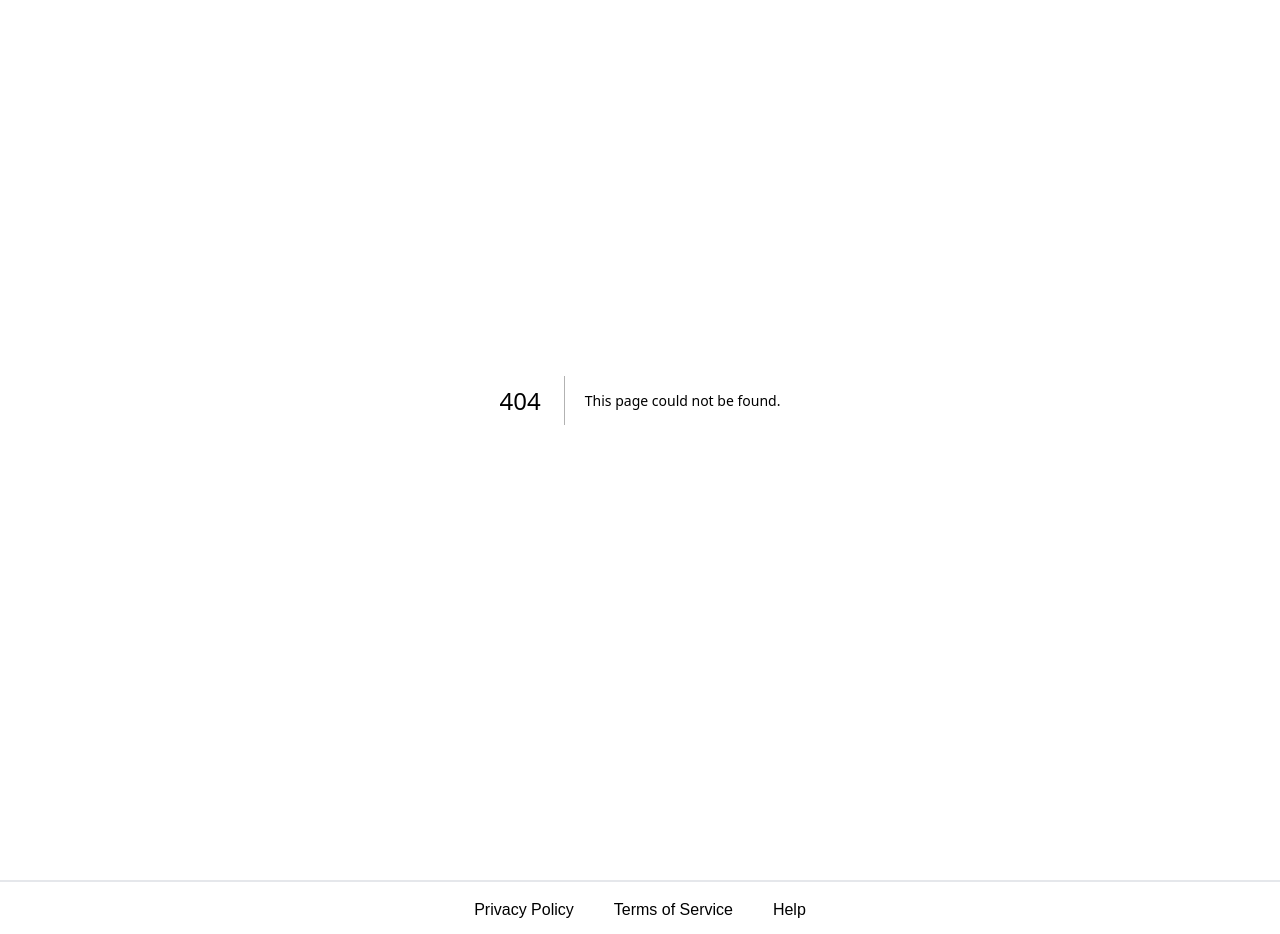
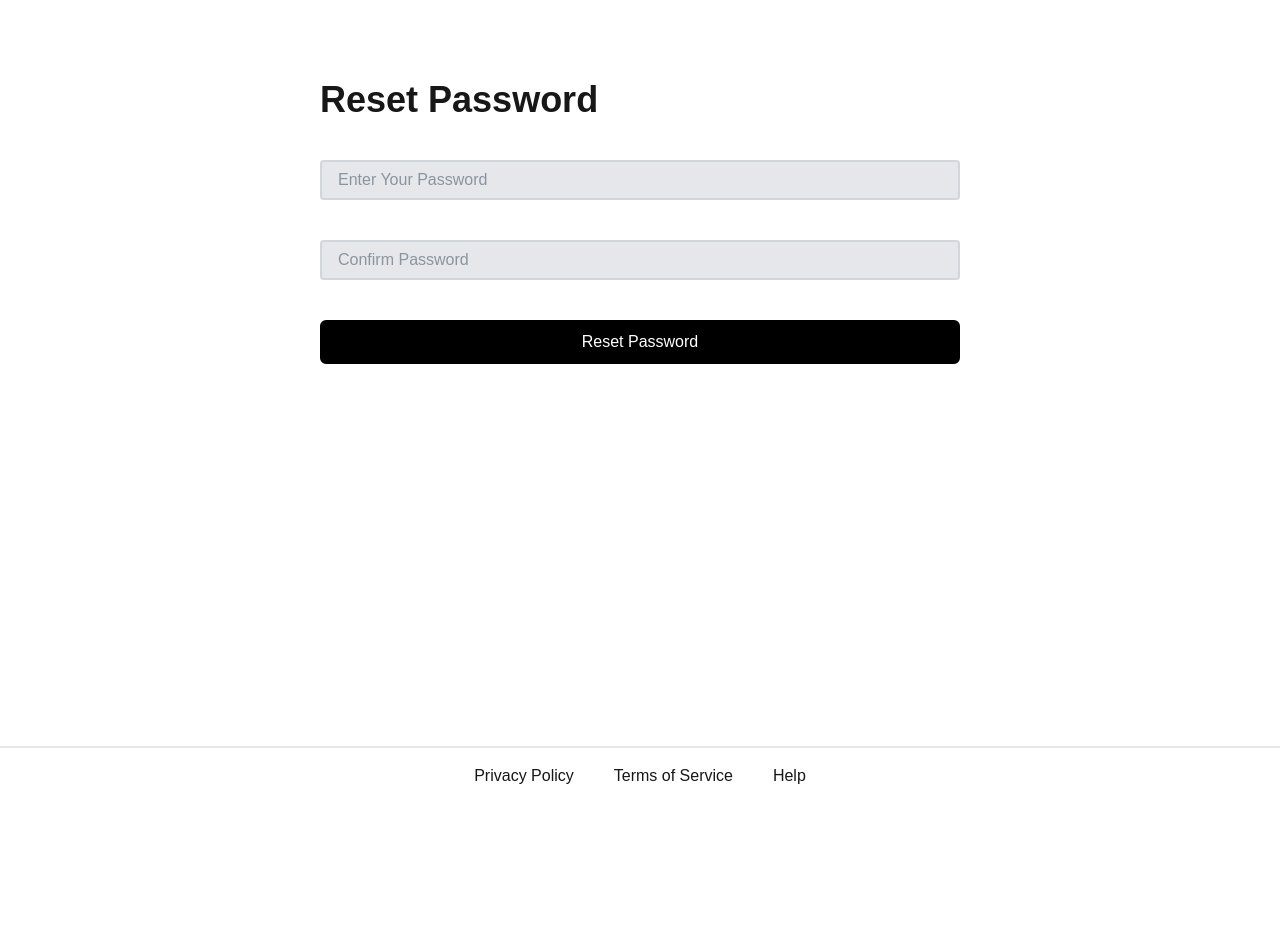
Before and after one commit to nesi04/RiddhiShala, a Next.js app: page /reset in a window 1280 px wide. Before the commit this address had no page. After the commit the page ends 800 px from the top, so only its background shows below. Built offline with nearby package versions, Linux system fonts and the light colour scheme.

Commit message:
authcompleted

```diff
--- a/app/(auth)/forgot/page.tsx
+++ b/app/(auth)/forgot/page.tsx
@@ -1,13 +1,31 @@
 "use client";
-import { Eye, EyeOff } from "lucide-react";
 import { useRouter } from "next/navigation";
 import React, { useState } from "react";
 
-export default function ForgotpasswordPage() {
+export default function LoginPage() {
+  const [userId, setUserId] = useState("");
+  const router = useRouter();
+    const handleForgotPassword = () => {
+    router.push('/reset');
+  };
 
 
 
   return (
-    <div className="">forgot password</div>
+    <div className="mx-auto mt-50 w-1/2 flex flex-col gap-10">
+      <h1 className="text-4xl font-bold">Forgot Password</h1>
+      <div className="flex flex-col gap-3 w-full">
+        <label className="font-semibold">Enter your email</label>
+        <input
+          type="text"
+          value={userId}
+          placeholder="Example@domain.com"
+          onChange={(e) => setUserId(e.target.value)}
+          className="bg-gray-200 appearance-none border-2 border-gray-300 rounded w-full py-2 px-4 text-gray-700 leading-tight focus:outline-none focus:bg-white focus:border-black"
+        />
+      </div>
+      <button className="w-full rounded-md py-1 hover:border-purple-300 border-2 bg-black text-white"
+      onClick={handleForgotPassword}>Request Reset Link</button>
+    </div>
   );
 }
--- a/app/(auth)/login/page.tsx
+++ b/app/(auth)/login/page.tsx
@@ -42,8 +42,8 @@ export default function LoginPage() {
               </button>
             </div>
           </div>
-      <button className="w-full rounded-md py-1 hover:border-purple-300 border-2 border-black" onClick={handleForgotPassword}>Forgot Password?</button>
-      <button className="w-full">Log In</button>
+      <button className="w-full rounded-md py-1 hover:border-purple-300 border-2 border-black bg-black text-white" onClick={handleForgotPassword}>Forgot Password?</button>
+      <button className="w-full rounded-md py-1 hover:border-purple-300 border-2 border-black">Log In</button>
     </div>
   );
 }
--- /dev/null
+++ b/app/(auth)/reset/page.tsx
@@ -0,0 +1,39 @@
+"use client";
+import { useRouter } from "next/navigation";
+import React, { useState } from "react";
+
+export default function LoginPage() {
+  const router = useRouter();
+  const [userId, setUserId] = useState("");
+  const handleResetPassword = () => {
+    router.push('/login');
+  };
+
+
+  return (
+    <div className="mx-auto mt-20 w-1/2 flex flex-col gap-10">
+      <h1 className="text-4xl font-bold">Reset Password</h1>
+      <input
+          type="text"
+          value={userId}
+          placeholder="Enter Your Password"
+          onChange={(e) => setUserId(e.target.value)}
+          className="bg-gray-200 appearance-none border-2 border-gray-300 rounded w-full py-2 px-4 text-gray-700 leading-tight focus:outline-none focus:bg-white focus:border-black"
+        />
+      <input
+          type="text"
+          value={userId}
+          placeholder="Confirm Password"
+          onChange= {(e) => setUserId(e.target.value)}
+          className="bg-gray-200 appearance-none border-2 border-gray-300 rounded w-full py-2 px-4 text-gray-700 leading-tight focus:outline-none focus:bg-white focus:border-black"
+        />
+
+      <button
+        className="w-full rounded-md py-2 bg-black text-white border-2 border-black hover:border-purple-300 transition-all duration-200"
+        onClick={handleResetPassword}
+      >
+        Reset Password
+      </button>
+    </div>
+  );
+}
--- a/app/layout.tsx
+++ b/app/layout.tsx
@@ -26,9 +26,10 @@ export default function RootLayout({
   return (
     <html lang="en">
       <body
-        className={`${geistSans.variable} ${geistMono.variable} antialiased`}
+        className={`${geistSans.variable} ${geistMono.variable} antialiased min-h-screen flex flex-col`}
       >
-        {children}
+          <main className="flex-grow">{children}</main>
+
         <Footer></Footer>
       </body>
     </html>
```
